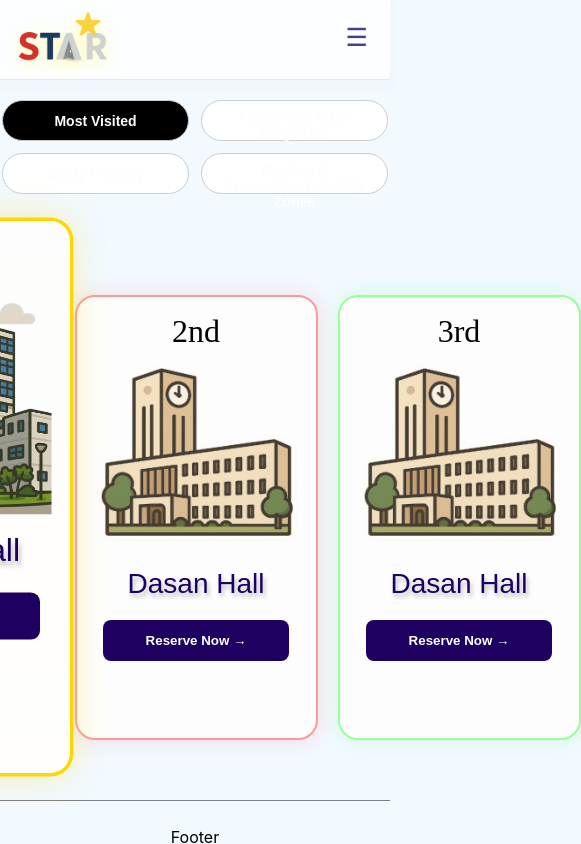
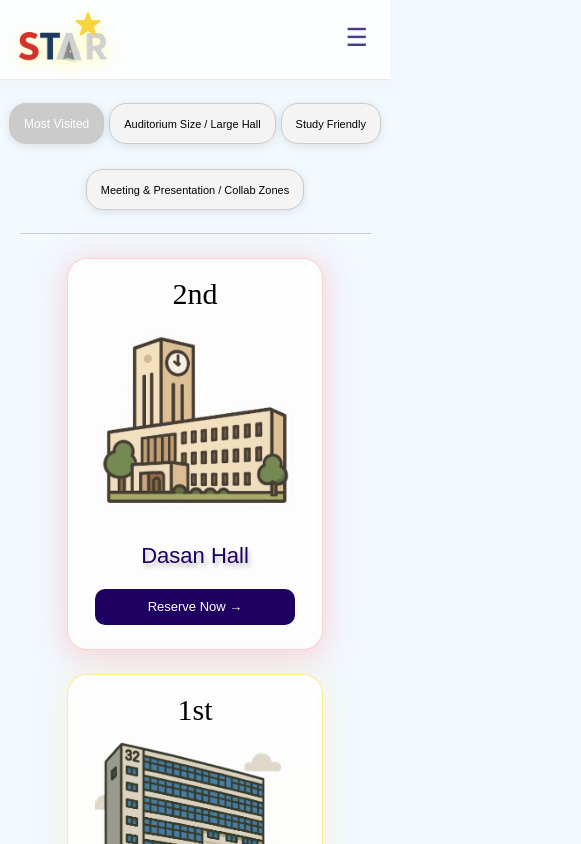
Before and after one commit to yen2i/STAR, a React (Create React App) app in the folder front/: page /hotspot in a window 390 px wide. Shown: the top 844 px of the page, 581 px wide, since content can reach past the window. Built offline with nearby package versions, Linux system fonts and the light colour scheme; a web font is replaced by a local one.

Commit message:
style: change hotspot design

```diff
--- a/front/src/pages/HotspotPage.js
+++ b/front/src/pages/HotspotPage.js
@@ -9,17 +9,22 @@ import '../styles/HotspotPage.css';
 // 임시 MOCK 데이터
 const MOCK_HOTSPOTS = [
   {
+    id: '2',
+    rank: 2,
+    name: 'Dasan Hall',
+    image: require('../assets/buildings img/2.png'),
+  },
+
+  {
     id: '32',
+    rank: 1,
     name: 'Frontier Hall',
     image: require('../assets/buildings img/32.png'),
   },
+
   {
     id: '2',
-    name: 'Dasan Hall',
-    image: require('../assets/buildings img/2.png'),
-  },
-  {
-    id: '2',
+    rank: 3,
     name: 'Dasan Hall',
     image: require('../assets/buildings img/2.png'),
   },
@@ -56,15 +61,20 @@ const HotspotPage = () => {
         ))}
       </div>
 
+      <div className="category-divider"></div>
+
       <div className="hotspot-display">
-        {MOCK_HOTSPOTS.map((building, index) => (
-          <HotspotCard
-            key={index}
-            rank={index + 1}
-            building={building}
-            onReserveClick={handleReserve}
-          />
-        ))}
+        {[2, 1, 3].map((desiredRank) => {
+          const building = MOCK_HOTSPOTS.find(b => b.rank === desiredRank);
+          return (
+            <HotspotCard
+              key={building.id}
+              rank={building.rank}
+              building={building}
+              onReserveClick={handleReserve}
+            />
+          );
+        })}
       </div>
 
       <Footer />
--- a/front/src/styles/HotspotCard.css
+++ b/front/src/styles/HotspotCard.css
@@ -4,39 +4,45 @@
     text-align: center;
     flex: 1;
     padding: 15px;
+    transition: transform 0.3s ease, box-shadow 0.3s ease;
+    cursor: pointer;
+  }
+
+  .hotspot-card:hover {
+    transform: scale(1.03);
+    z-index: 3;
+    box-shadow: 0px 10px 10px rgba(0, 0, 0, 0.2);
   }
 
   .hotspot-card.first {
     border-radius: 20px;
-    border: 0.5px solid #656565;
+    border: 0.5px solid #ffe969be;
     background: linear-gradient(180deg, #FDFDFD 0%, #FFFEFA 100%);
-    box-shadow: 0px 10px 30px 10px rgba(255, 228, 119, 0.25);
-    transform: scale(1.05);
+    box-shadow: 0px 5px 30px 5px rgba(255, 232, 138, 0.25);
     z-index: 2;
-    width: 346px;
-    height: 486px;
+    width: 400px;
+    height: 465px;
   }
 
   .hotspot-card.second {
     border-radius: 20px;
-    border: 0.5px solid #656565;
+    border: 0.5px solid #ffb1b192;
     background: #FDFDFD;
-    box-shadow: 0px 10px 30px 10px rgba(255, 123, 119, 0.25);
+    box-shadow: 0px 5px 30px 5px rgba(255, 123, 119, 0.25);
     z-index: 1;
     width: 309px;
-    height: 445px;
+    height: 430px;
   }
 
   .hotspot-card.third {
     border-radius: 20px;
-    border: 0.5px solid #656565;
+    border: 0.5px solid #74ffbc80;
     background: #FDFDFD;
-    box-shadow: 0px 10px 30px 10px rgba(119, 255, 185, 0.25);
+    box-shadow: 0px 5px 30px 5px rgba(119, 255, 185, 0.25);
     z-index: 1;
     width: 309px;
-    height: 445px;
+    height: 430px;
   }
-
 
   .rank {
     color: #000;
@@ -68,4 +74,45 @@
     color: #FDFDFD;
     width: 186.906px;
     height: 41px;
+    margin-top: 10px;
+    margin-bottom: 10px;
   }
+
+  @media (max-width: 600px) {
+    .hotspot-card {
+      width: 250px;
+      height: auto;
+      padding: 16px 12px;
+      margin: 0 4px;
+      flex: 0 0 auto; /* 가로 스크롤용 카드 고정 너비 */
+    }
+
+    .hotspot-card.first,
+    .hotspot-card.second,
+    .hotspot-card.third {
+      width: 70%;
+      max-width: 320px;
+      height: auto;
+      padding: 18px 16px;
+    }
+    .rank {
+      font-size: 42px;
+    }
+
+    .building-name {
+      font-size: 22px;
+    }
+
+    .hotspot-card img {
+      width: 90%;
+      height: auto;
+      margin: 8px 0;
+    }
+
+    .hotspot-card button {
+      font-size: 13px;
+      width: 80%;
+      height: 36px;
+      margin: 6px auto;
+    }
+  }
--- a/front/src/styles/HotspotPage.css
+++ b/front/src/styles/HotspotPage.css
@@ -10,18 +10,33 @@
   }
 
   .category-bar button {
-    border: 1px solid #ccc;
-    border-radius: 999px;
-    padding: 8px 16px;
-    background: white;
+    border: 1px solid #cbcbcb;
+    border-radius: 17px;
+    padding: 8px 20px;
+    background: rgb(244, 244, 244);
     cursor: pointer;
-    font-weight: bold;
     font-size: 14px;
+    color: #000;
+
+    box-shadow: 0px 2px 10px rgba(73, 73, 73, 0.141);
+
+    white-space: nowrap;     /* 한 줄로 유지 */
+    overflow: visible;       /* 넘쳐도 잘리지 않음 */
+    text-overflow: unset;    /* 줄임표 안 나옴 */
+    width: auto;             /* 글자 수에 따라 너비 자동 */
   }
 
   .category-bar .active {
-    background: black;
+    background: rgb(203, 203, 203);
+    font-family: sans-serif;
+    font-size: 16px;
     color: white;
+  }
+
+  .category-bar button:hover {
+    transform: translateY(-2px);
+    box-shadow: 0px 6px 18px rgba(0, 0, 0, 0.2);
+    transition: transform 0.3s ease, box-shadow 0.3s ease;
   }
 
   /* 🔥 핫스팟 카드 정렬 */
@@ -32,52 +47,22 @@
     gap: 20px;
     margin: 60px auto;
     max-width: 900px;
+    flex-wrap: wrap;
+    position: relative;
+    overflow: visible;
   }
 
-  /* 🧱 카드 공통 스타일 */
-  .hotspot-card {
-    background: white;
-    border-radius: 16px;
-    text-align: center;
-    padding: 16px;
-    box-shadow: 0 4px 10px rgba(0, 0, 0, 0.1);
-    transition: transform 0.3s;
-    flex: 1;
+  .category-divider {
+    width: 100%;
+    max-width: 1000px;
+    margin: 10px auto 40px;
+    border-bottom: 1px solid #ccc; /* ✔️ 얇은 연한 선 */
   }
 
-  /* 🥇 1등 카드 스타일 */
-  .hotspot-card.first {
-    transform: scale(1.15);
-    z-index: 2;
-    border: 3px solid gold;
-    box-shadow: 0 0 30px rgba(255, 215, 0, 0.3);
-  }
-
-  /* 🥈 2등 카드 */
-  .hotspot-card.second {
-    transform: scale(1);
-    z-index: 1;
-    border: 2px solid #f99;
-    box-shadow: 0 0 20px rgba(255, 99, 99, 0.2);
-  }
-
-  /* 🥉 3등 카드 */
-  .hotspot-card.third {
-    transform: scale(1);
-    z-index: 1;
-    border: 2px solid #9f9;
-    box-shadow: 0 0 20px rgba(100, 255, 100, 0.2);
-  }
-
-  /* 👑 왕관 */
-  .crown {
-    font-size: 2.5rem;
-    margin-bottom: 0.5rem;
-  }
 
   /* 랭킹 텍스트 */
   .rank {
-    font-size: 2rem;
+    font-size: 70px;
     font-family: 'Jomhuria', cursive;
     font-weight: 400;
     color: #000;
@@ -97,9 +82,73 @@
     background-color: #1D0060;
     color: white;
     border: none;
-    border-radius: 8px;
+    border-radius: 10px;
     padding: 8px 16px;
     margin-top: 8px;
     cursor: pointer;
-    font-weight: bold;
   }
+
+  @media (max-width: 600px) {
+    /* 🔘 카테고리 버튼: 줄 정렬 & 작게 */
+    .category-bar {
+      display: flex;
+      flex-wrap: wrap;
+      align-items: center;
+      gap: 5px;
+      margin: 13px 0;
+    }
+
+    .category-bar button {
+      font-size: 11px;
+      padding: 6px 14px;
+      width: auto;
+    }
+
+    .category-bar .active {
+      font-size: 12px;
+    }
+
+    /* 📏 구분선 너비 줄이기 */
+    .category-divider {
+      max-width: 90%;
+      margin: 8px auto 24px;
+    }
+
+    /* 🔥 카드들을 세로로 쌓기 */
+    .hotspot-display {
+      flex-direction: column;     /* ⭐ 세로 정렬 */
+      align-items: center;
+      gap: 24px;
+      padding: 0 12px;
+      margin: 0 auto;
+      transform: none;            /* 🔥 scale 제거 */
+    }
+
+    .hotspot-card {
+      width: 90%;
+      max-width: 340px;
+      height: auto;
+      padding: 16px;
+    }
+
+    /* 🏷️ 폰트 조정 */
+    .rank {
+      font-size: 30px;
+    }
+
+    .building-name {
+      font-size: 22px;
+    }
+
+    /* 📦 버튼 조정 */
+    .hotspot-card button {
+      font-size: 13px;
+      padding: 6px 10px;
+      width: 90%;
+    }
+
+    img {
+      width: 100%;
+      height: auto;
+    }
+  }
```
